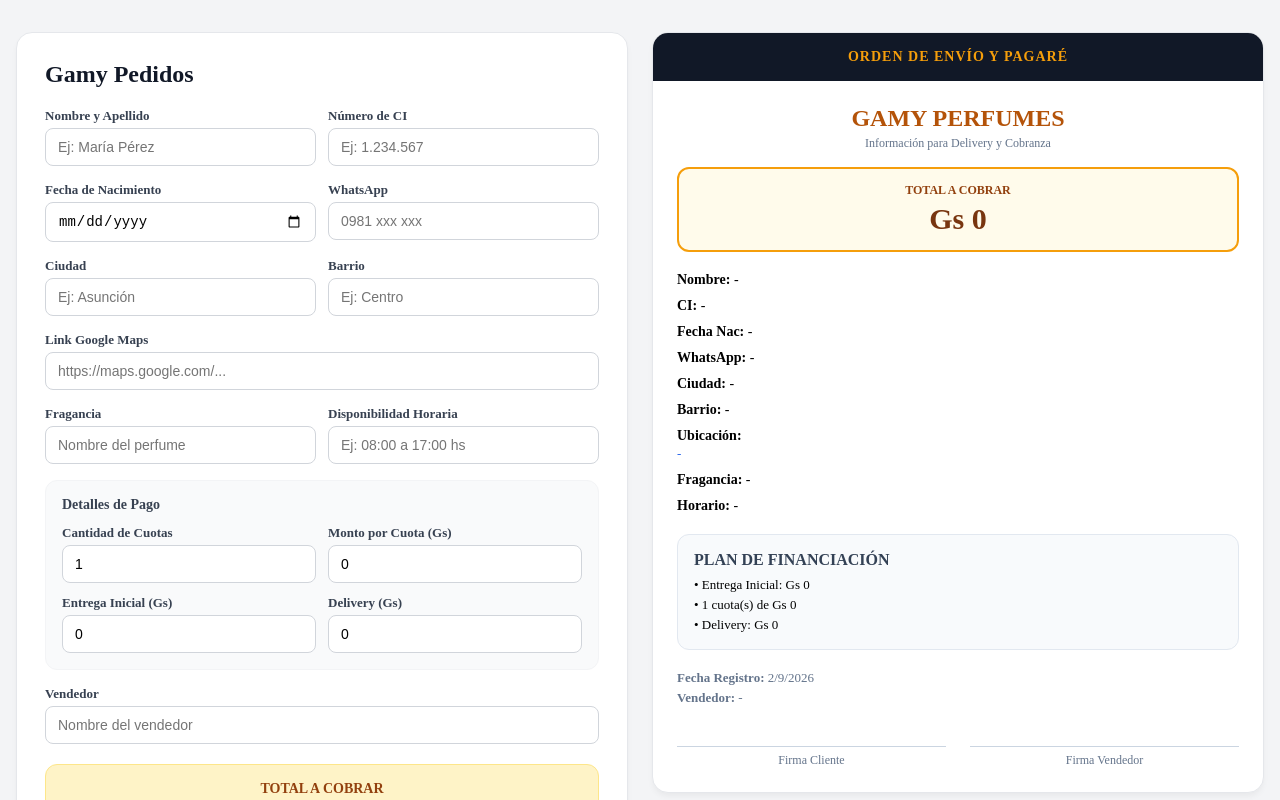
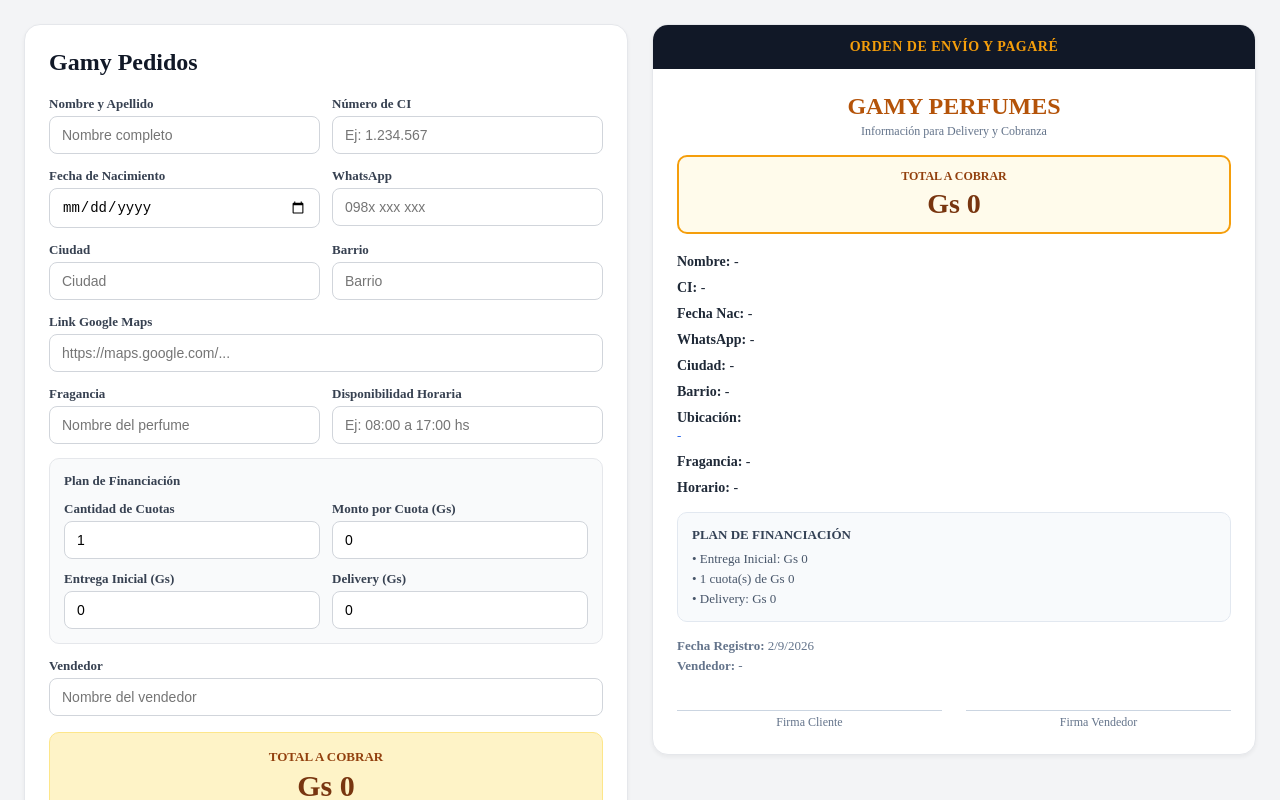
Before and after one commit to mikalvar/gamy-pedidos, a Next.js app: page / in a window 1280 px wide. Shown: the top 800 px of the page. Built offline with nearby package versions, Linux system fonts and the light colour scheme.

Commit message:
Refactor form fields and update layout styles
Refactor form field placeholders and styles for consistency. Update comments for clarity and adjust layout spacing.

```diff
--- a/app/page.tsx
+++ b/app/page.tsx
@@ -7,20 +7,16 @@
 export default function Home() {
   const previewRef = useRef<HTMLDivElement>(null);
 
-  // Datos del Cliente
+  // Estados
   const [nombre, setNombre] = useState("");
   const [ci, setCi] = useState("");
   const [fechaNacimiento, setFechaNacimiento] = useState("");
   const [whatsapp, setWhatsapp] = useState("");
-
-  // Ubicación y Entrega
   const [ciudad, setCiudad] = useState("");
   const [barrio, setBarrio] = useState("");
   const [maps, setMaps] = useState("");
+  const [fragancia, setFragancia] = useState("");
   const [horario, setHorario] = useState("");
-
-  // Producto y Venta
-  const [fragancia, setFragancia] = useState("");
   const [vendedor, setVendedor] = useState("");
 
   // Financiación
@@ -43,9 +39,9 @@
         quality: 1,
         pixelRatio: 2,
       });
-      saveAs(dataUrl, `orden-envio-${ci || "cliente"}.png`);
+      saveAs(dataUrl, `orden-${ci || "cliente"}.png`);
     } catch (err) {
-      console.error("Error al generar PNG:", err);
+      console.error("Error al exportar imagen:", err);
     }
   };
 
@@ -55,7 +51,7 @@
     borderRadius: "8px",
     border: "1px solid #d1d5db",
     fontSize: "14px",
-    outline: "none",
+    boxSizing: "border-box" as const,
   };
 
   const labelStyle = {
@@ -67,13 +63,13 @@
   };
 
   return (
-    <main style={{ minHeight: "100vh", background: "#f3f4f6", padding: "32px 16px" }}>
+    <main style={{ minHeight: "100vh", background: "#f3f4f6", padding: "24px" }}>
       <div
         style={{
           maxWidth: "1300px",
           margin: "0 auto",
           display: "grid",
-          gridTemplateColumns: "repeat(auto-fit, minmax(400px, 1fr))",
+          gridTemplateColumns: "repeat(auto-fit, minmax(420px, 1fr))",
           gap: "24px",
           alignItems: "start",
         }}
@@ -83,24 +79,23 @@
           style={{
             background: "white",
             borderRadius: "16px",
-            padding: "28px",
+            padding: "24px",
             border: "1px solid #e5e7eb",
-            boxShadow: "0 4px 6px -1px rgba(0, 0, 0, 0.05)",
+            boxShadow: "0 2px 4px rgba(0,0,0,0.05)",
           }}
         >
           <h1 style={{ fontSize: "24px", fontWeight: "bold", marginBottom: "20px", color: "#111827" }}>
             Gamy Pedidos
           </h1>
 
-          <div style={{ display: "grid", gap: "16px" }}>
-            {/* Datos Personales */}
+          <div style={{ display: "grid", gap: "14px" }}>
             <div style={{ display: "grid", gridTemplateColumns: "1fr 1fr", gap: "12px" }}>
               <div>
                 <label style={labelStyle}>Nombre y Apellido</label>
                 <input
                   value={nombre}
                   onChange={(e) => setNombre(e.target.value)}
-                  placeholder="Ej: María Pérez"
+                  placeholder="Nombre completo"
                   style={inputStyle}
                 />
               </div>
@@ -132,20 +127,19 @@
                 <input
                   value={whatsapp}
                   onChange={(e) => setWhatsapp(e.target.value)}
-                  placeholder="0981 xxx xxx"
+                  placeholder="098x xxx xxx"
                   style={inputStyle}
                 />
               </div>
             </div>
 
-            {/* Dirección */}
             <div style={{ display: "grid", gridTemplateColumns: "1fr 1fr", gap: "12px" }}>
               <div>
                 <label style={labelStyle}>Ciudad</label>
                 <input
                   value={ciudad}
                   onChange={(e) => setCiudad(e.target.value)}
-                  placeholder="Ej: Asunción"
+                  placeholder="Ciudad"
                   style={inputStyle}
                 />
               </div>
@@ -155,7 +149,7 @@
                 <input
                   value={barrio}
                   onChange={(e) => setBarrio(e.target.value)}
-                  placeholder="Ej: Centro"
+                  placeholder="Barrio"
                   style={inputStyle}
                 />
               </div>
@@ -171,7 +165,6 @@
               />
             </div>
 
-            {/* Detalles del Pedido */}
             <div style={{ display: "grid", gridTemplateColumns: "1fr 1fr", gap: "12px" }}>
               <div>
                 <label style={labelStyle}>Fragancia</label>
@@ -194,19 +187,19 @@
               </div>
             </div>
 
-            {/* Financiación */}
+            {/* Plan de Pago */}
             <div
               style={{
                 background: "#f9fafb",
-                padding: "16px",
-                borderRadius: "12px",
-                border: "1px solid #f3f4f6",
+                padding: "14px",
+                borderRadius: "10px",
+                border: "1px solid #e5e7eb",
                 display: "grid",
                 gap: "12px",
               }}
             >
-              <span style={{ fontWeight: "bold", fontSize: "14px", color: "#374151" }}>
-                Detalles de Pago
+              <span style={{ fontWeight: "bold", fontSize: "13px", color: "#374151" }}>
+                Plan de Financiación
               </span>
 
               <div style={{ display: "grid", gridTemplateColumns: "1fr 1fr", gap: "12px" }}>
@@ -271,16 +264,16 @@
 
           <div
             style={{
-              marginTop: "20px",
+              marginTop: "16px",
               background: "#fef3c7",
               padding: "16px",
-              borderRadius: "12px",
+              borderRadius: "10px",
               border: "1px solid #fde68a",
               textAlign: "center",
             }}
           >
-            <div style={{ fontSize: "14px", fontWeight: "600", color: "#92400e" }}>TOTAL A COBRAR</div>
-            <h2 style={{ fontSize: "32px", fontWeight: "bold", color: "#78350f", margin: "4px 0 0 0" }}>
+            <div style={{ fontSize: "13px", fontWeight: "bold", color: "#92400e" }}>TOTAL A COBRAR</div>
+            <h2 style={{ fontSize: "30px", fontWeight: "bold", color: "#78350f", margin: "4px 0 0 0" }}>
               Gs {total.toLocaleString("es-PY")}
             </h2>
           </div>
@@ -290,7 +283,7 @@
             style={{
               width: "100%",
               marginTop: "16px",
-              padding: "14px",
+              padding: "12px",
               background: "#16a34a",
               color: "white",
               border: "none",
@@ -298,7 +291,6 @@
               fontWeight: "bold",
               fontSize: "15px",
               cursor: "pointer",
-              boxShadow: "0 2px 4px rgba(0,0,0,0.1)",
             }}
           >
             📸 Descargar PNG
@@ -313,17 +305,17 @@
             borderRadius: "16px",
             overflow: "hidden",
             border: "1px solid #e5e7eb",
-            boxShadow: "0 4px 6px -1px rgba(0, 0, 0, 0.05)",
+            boxShadow: "0 2px 4px rgba(0,0,0,0.05)",
           }}
         >
           <div
             style={{
               background: "#111827",
               color: "#f59e0b",
-              padding: "16px",
+              padding: "14px",
               fontWeight: "bold",
               textAlign: "center",
-              letterSpacing: "1px",
+              letterSpacing: "0.5px",
               fontSize: "14px",
             }}
           >
@@ -342,19 +334,19 @@
               style={{
                 marginTop: "16px",
                 border: "2px solid #f59e0b",
-                borderRadius: "12px",
-                padding: "14px",
+                borderRadius: "10px",
+                padding: "12px",
                 textAlign: "center",
                 background: "#fffbeb",
               }}
             >
               <div style={{ fontSize: "12px", fontWeight: "bold", color: "#92400e" }}>TOTAL A COBRAR</div>
-              <h3 style={{ fontSize: "30px", fontWeight: "bold", color: "#78350f", margin: "4px 0 0 0" }}>
+              <h3 style={{ fontSize: "28px", fontWeight: "bold", color: "#78350f", margin: "4px 0 0 0" }}>
                 Gs {total.toLocaleString("es-PY")}
               </h3>
             </div>
 
-            <div style={{ marginTop: "20px", display: "grid", gap: "10px", fontSize: "14px" }}>
+            <div style={{ marginTop: "20px", display: "grid", gap: "10px", fontSize: "14px", color: "#1f2937" }}>
               <div><b>Nombre:</b> {nombre || "-"}</div>
               <div><b>CI:</b> {ci || "-"}</div>
               <div><b>Fecha Nac:</b> {fechaNacimiento || "-"}</div>
@@ -373,29 +365,31 @@
 
             <div
               style={{
-                marginTop: "20px",
+                marginTop: "16px",
                 background: "#f8fafc",
-                padding: "16px",
-                borderRadius: "12px",
+                padding: "14px",
+                borderRadius: "10px",
                 border: "1px solid #e2e8f0",
               }}
             >
-              <b style={{ color: "#334155", display: "block", marginBottom: "8px" }}>PLAN DE FINANCIACIÓN</b>
-              <div style={{ fontSize: "13px", display: "grid", gap: "4px" }}>
+              <b style={{ color: "#334155", display: "block", marginBottom: "8px", fontSize: "13px" }}>
+                PLAN DE FINANCIACIÓN
+              </b>
+              <div style={{ fontSize: "13px", display: "grid", gap: "4px", color: "#475569" }}>
                 <div>• Entrega Inicial: Gs {entregaInicial.toLocaleString("es-PY")}</div>
                 <div>• {cuotas} cuota(s) de Gs {montoCuota.toLocaleString("es-PY")}</div>
                 <div>• Delivery: Gs {delivery.toLocaleString("es-PY")}</div>
               </div>
             </div>
 
-            <div style={{ marginTop: "20px", fontSize: "13px", color: "#64748b", display: "grid", gap: "4px" }}>
+            <div style={{ marginTop: "16px", fontSize: "13px", color: "#64748b", display: "grid", gap: "4px" }}>
               <div><b>Fecha Registro:</b> {fechaRegistro}</div>
               <div><b>Vendedor:</b> {vendedor || "-"}</div>
             </div>
 
             <div
               style={{
-                marginTop: "40px",
+                marginTop: "36px",
                 display: "grid",
                 gridTemplateColumns: "1fr 1fr",
                 gap: "24px",
@@ -403,13 +397,13 @@
             >
               <div style={{ textAlign: "center" }}>
                 <hr style={{ border: "none", borderTop: "1px solid #cbd5e1" }} />
-                <span style={{ fontSize: "12px", color: "#64748b", marginTop: "6px", display: "block" }}>
+                <span style={{ fontSize: "12px", color: "#64748b", marginTop: "4px", display: "block" }}>
                   Firma Cliente
                 </span>
               </div>
               <div style={{ textAlign: "center" }}>
                 <hr style={{ border: "none", borderTop: "1px solid #cbd5e1" }} />
-                <span style={{ fontSize: "12px", color: "#64748b", marginTop: "6px", display: "block" }}>
+                <span style={{ fontSize: "12px", color: "#64748b", marginTop: "4px", display: "block" }}>
                   Firma Vendedor
                 </span>
               </div>
```
